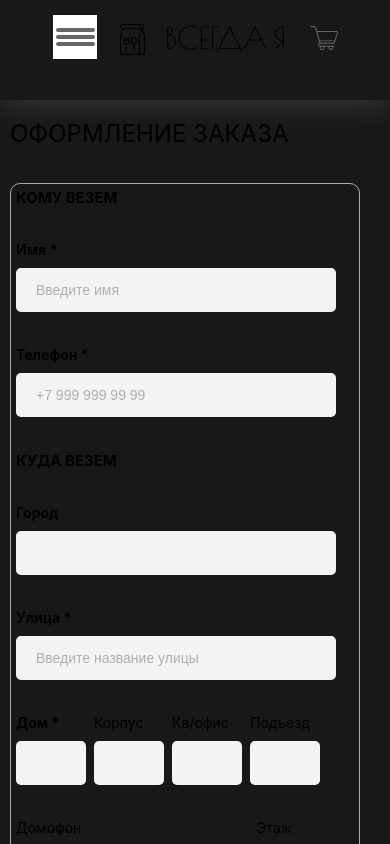
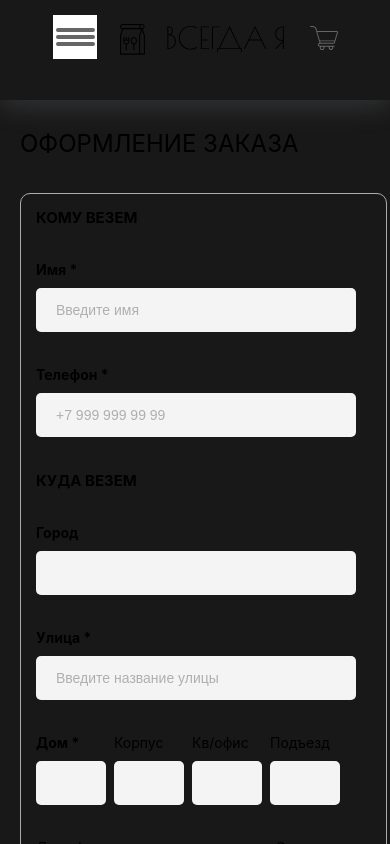
Before and after one commit to At0m234/Pizza, a Vue app: page /order-registration in a window 390 px wide. Shown: the top 844 px of the page. Built offline with nearby package versions, Linux system fonts and the light colour scheme.

Commit message:
fixed order registration styles

```diff
--- a/src/components/OrderRegistration.vue
+++ b/src/components/OrderRegistration.vue
@@ -295,6 +295,7 @@ function toggleButtonActive(buttons: Button[], index: number) {
 .order {
   display: flex;
   flex-direction: column;
+  padding: 10px;
 
   &__title {
     font-style: normal;
@@ -321,7 +322,7 @@ function toggleButtonActive(buttons: Button[], index: number) {
     display: flex;
     flex-direction: column;
     border: 1px solid var(--border-order);
-    width: 70%;
+    width: 1000px;
     min-width: 350px;
     border-radius: 10px;
     padding: 35px;
@@ -437,15 +438,11 @@ function toggleButtonActive(buttons: Button[], index: number) {
   }
 }
 
-@media (max-width: 744px) {
+@media (max-width: 1024px) {
   .order__form {
+    width: 100%;
     padding: 15px;
   }
 }
 
-@media (max-width: 690px) {
-  .order__form {
-    padding: 5px;
-  }
-}
 </style>
```
